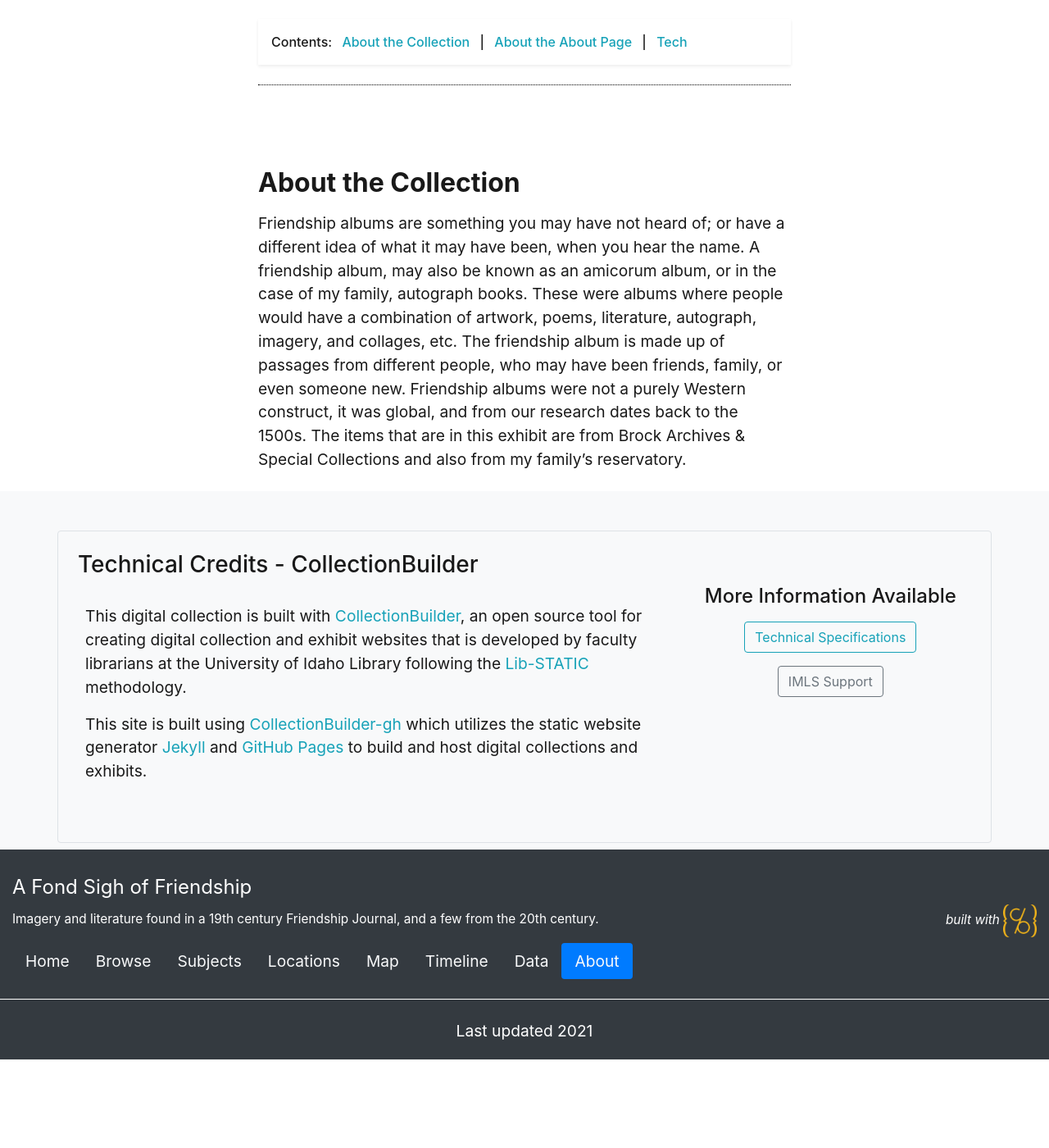
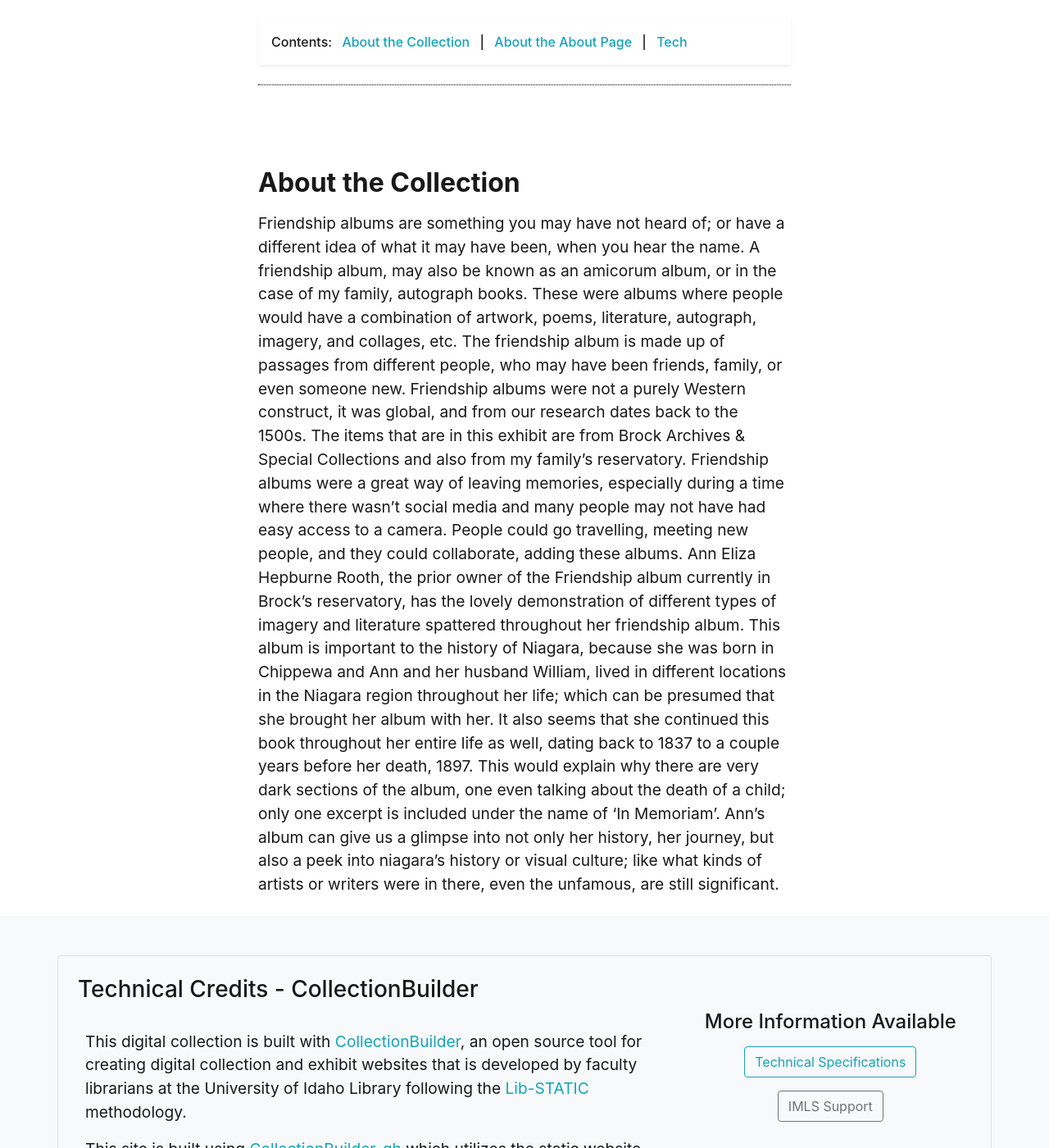
Before and after one commit to AbiSarah/A-Fond-Sigh-of-Friendship, a Jekyll site: the page built from pages/about.md, in a window 1280 px wide and 1400 px high, scrolled down 469 px. Shown: the whole window at 82% size. Built offline with Jekyll 4.4.1, drawn with Linux system fonts in a browser that asks for light colours; before the commit the page ends 1761 px from its top, so only the background shows below that.

Commit message:
Update about.md

```diff
--- a/pages/about.md
+++ b/pages/about.md
@@ -15,3 +15,6 @@ credits: true
 ## About the Collection
 
 Friendship albums are something you may have not heard of; or have a different idea of what it may have been, when you hear the name. A friendship album,  may also be known as an amicorum album, or in the case of my family, autograph books. These were albums where people would have a combination of artwork, poems, literature, autograph, imagery, and collages, etc. The friendship album is made up of passages from different people, who may have been friends, family, or even someone new. Friendship albums were not a purely Western construct, it was global, and from our research dates back to the 1500s. The items that are in this exhibit are from Brock Archives & Special Collections and also from my family's reservatory.
+Friendship albums were a great way of leaving memories, especially during a time where there wasn’t social media and many people  may not have had easy access to a camera. People could go travelling, meeting new people, and they could collaborate, adding these albums.
+Ann Eliza Hepburne Rooth, the prior owner of the Friendship album currently in Brock's reservatory, has the lovely demonstration of different types of imagery and literature spattered throughout her friendship album. This album is important to the history of Niagara, because she was born in Chippewa and Ann and her husband William, lived in different locations in the Niagara region throughout her life; which can be presumed that she brought her album with her. It also seems that she continued this book throughout her entire life as well, dating back to 1837 to a couple years before her death, 1897. This would explain why there are very dark sections of the album, one even talking about the death of a child; only one excerpt is included under the name of 'In Memoriam'.
+Ann’s album can give us a glimpse into not only her history, her journey, but also a peek into niagara's history or visual culture; like what kinds of artists or writers were in there, even the unfamous, are still significant.
```
